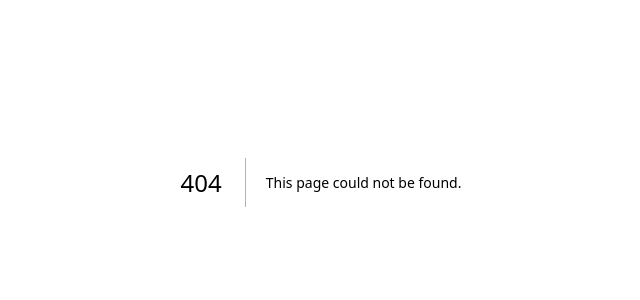
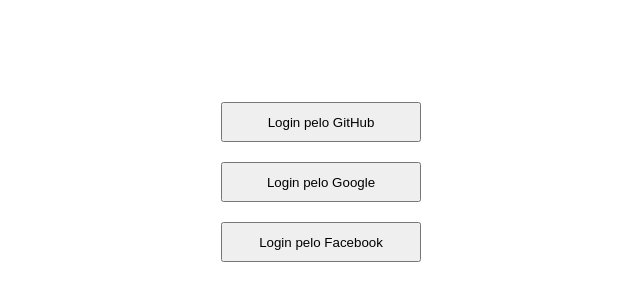
Before and after one commit to OrangeEvolution/Evolution-Platform, a Next.js app: page /login in a window 1280 px wide. Before the commit this address had no page. Shown: the part 218-518 px from the top of the page, without its empty margins (319-959 px from the left). Built offline with nearby package versions, Linux system fonts and the light colour scheme; no server answers.

Commit message:
Tela de login e implementação de login via github

```diff
--- a/pages/api/[...nextauth].ts
+++ /dev/null
@@ -1,24 +0,0 @@
-import NextAuth from "next-auth/next";
-import GithubProvider from "next-auth/providers/github";
-import FacebookProvider from "next-auth/providers/facebook";
-import GoogleProvider from "next-auth/providers/google";
-
-export default NextAuth({
-    providers: [
-        GithubProvider({
-            clientId: process.env.GITHUB_ID!,
-            clientSecret: process.env.GITHUB_SECRET!,
-            // @ts-ignore
-            scope: "read:user",
-          }),
-          GoogleProvider({
-            clientId: process.env.GOOGLE_CLIENT_ID!,
-            clientSecret: process.env.GOOGLE_CLIENT_SECRET!
-          }),
-          FacebookProvider({
-            clientId: process.env.FACEBOOK_CLIENT_ID!,
-            clientSecret: process.env.FACEBOOK_CLIENT_SECRET!
-          }),
-    ],
-    secret: process.env.SECRET,
-})
--- /dev/null
+++ b/pages/login.tsx
@@ -0,0 +1,27 @@
+import React from 'react';
+import { signIn, signOut, useSession } from 'next-auth/react';
+
+import styles from '../styles/Login.module.scss';
+import Image from 'next/image';
+
+export default function Login() {
+    const { data: session } = useSession();
+
+    return (
+        <div className={styles.container}>
+            {!session
+                ? <>
+                    <button onClick={(e) => { e.preventDefault(), signIn('github') }}>Login pelo GitHub</button>
+                    <button onClick={(e) => { e.preventDefault(), signIn('google') }}>Login pelo Google</button>
+                    <button onClick={(e) => { e.preventDefault(), signIn('facebook') }}>Login pelo Facebook</button>
+                </>
+                : <>
+                    <img className={styles.photo} src={session?.user?.image!} alt="Foto de Perfil" />
+                    Nome: {session.user?.name} <br />
+                    E-mail: {session.user?.email}
+                    <button onClick={(e) => { e.preventDefault(), signOut() }}>Deslogar</button>
+                </>
+            }
+        </div>
+    )
+}
--- /dev/null
+++ b/styles/Login.module.scss
@@ -0,0 +1,19 @@
+.container {
+    width: 100%;
+    height: 100vh;
+
+    display: flex;
+    flex-direction: column;
+    justify-content: center;
+    align-items: center;
+    gap: 20px;
+
+    button {
+        width: 200px;
+        height: 40px;
+
+        &:hover {
+            filter: brightness(0.9);
+        }
+    }
+}
```
Also changed, not shown: pages/api/auth/[...nextauth].ts (added, +30 -0 lines).
